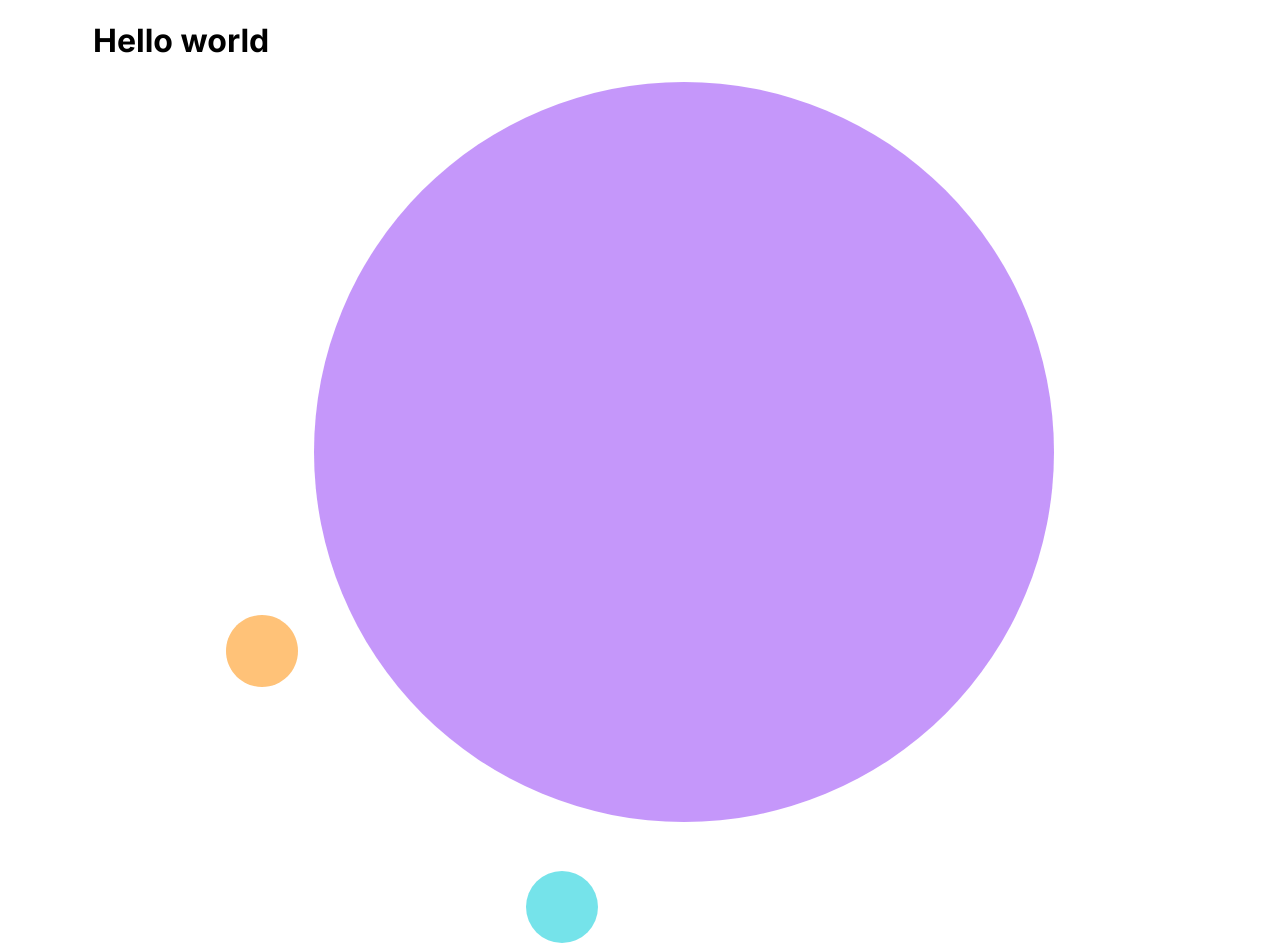
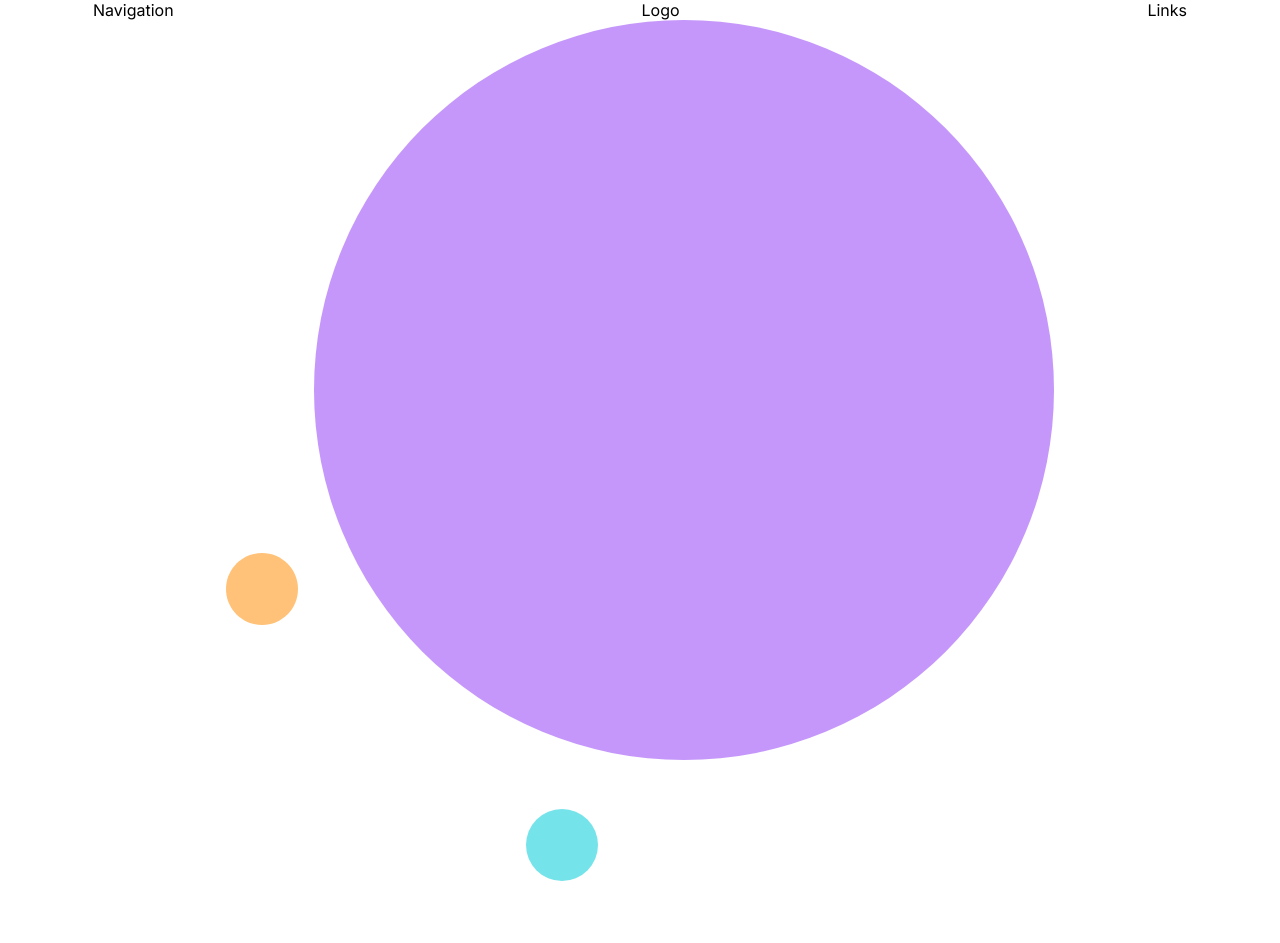
Before and after one commit to carlos-dubon/octoprofile, a Next.js app: page / in a window 1280 px wide. After the commit the page ends 881 px from the top, so only its background shows below. Built offline with nearby package versions, Linux system fonts and the light colour scheme.

Commit message:
header template

```diff
--- a/src/components/atoms/Header.tsx
+++ b/src/components/atoms/Header.tsx
@@ -3,8 +3,16 @@ import { css } from "@emotion/react";
 
 const Header: FC = () => {
   return (
-    <div css={css``}>
-      <h1>Hello world</h1>
+    <div
+      css={css`
+        display: flex;
+        justify-content: space-between;
+        align-items: center;
+      `}
+    >
+      <div>Navigation</div>
+      <div>Logo</div>
+      <div>Links</div>
     </div>
   );
 };
```
